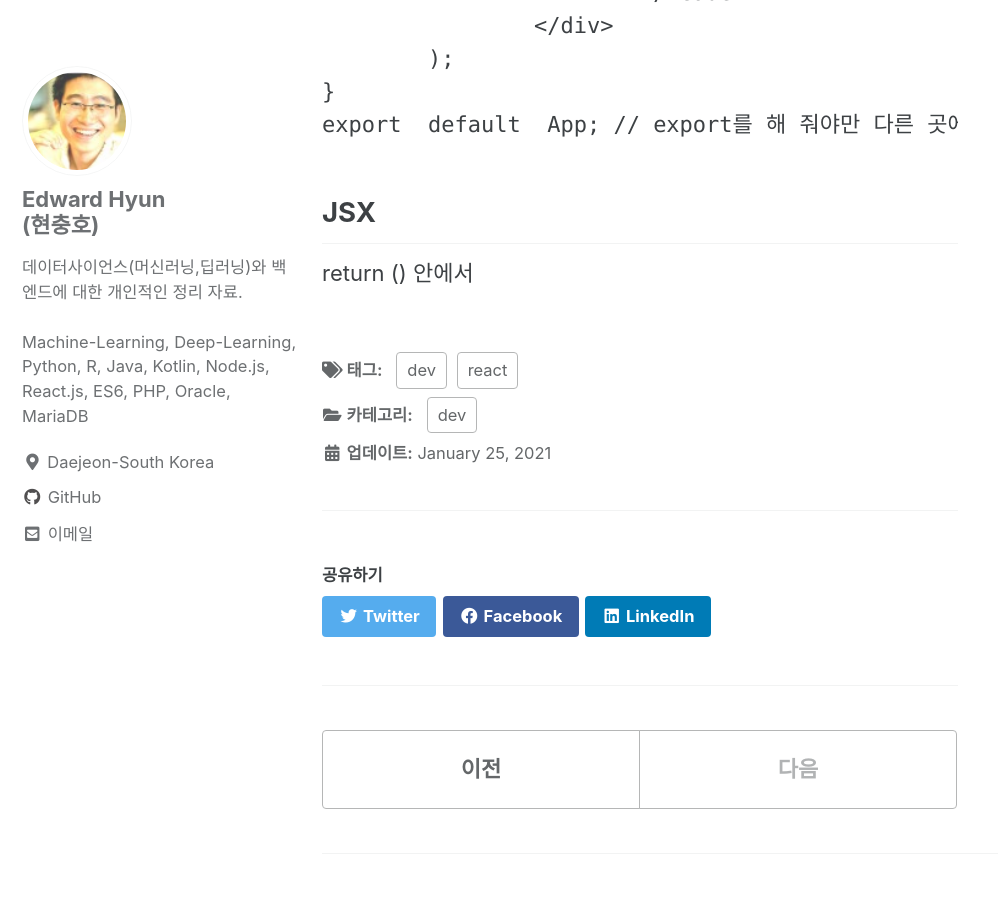
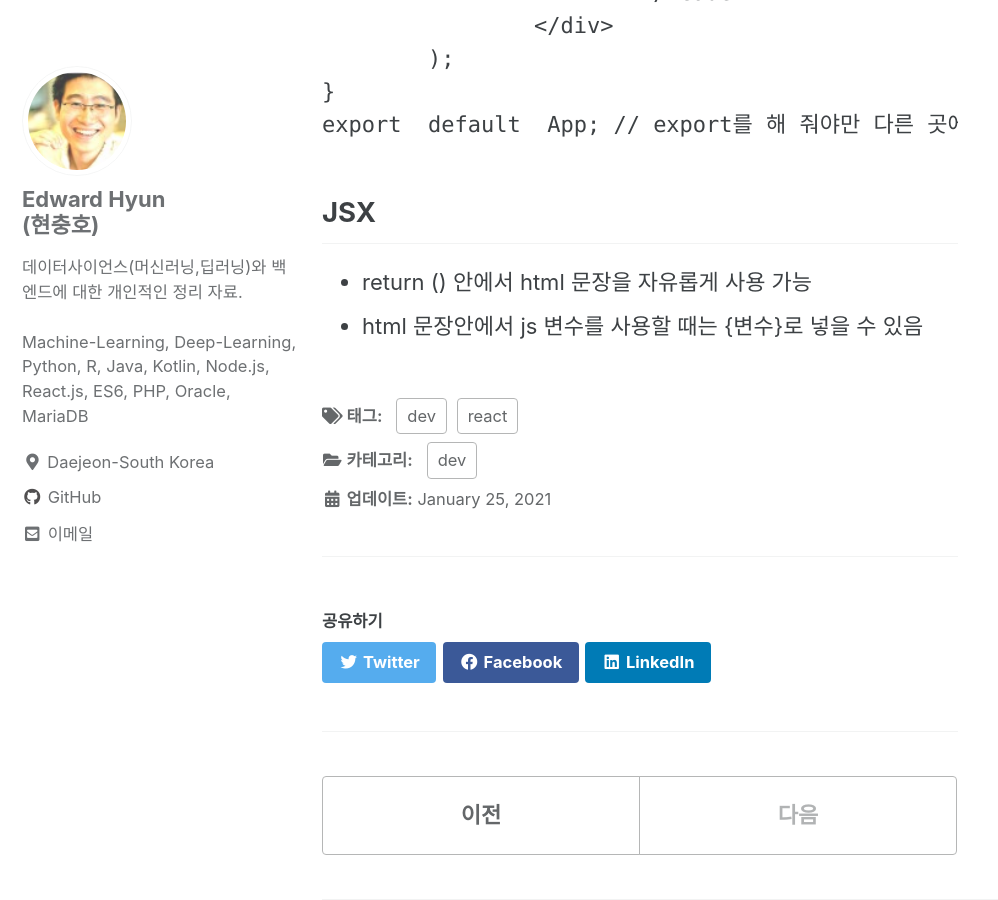
Before and after one commit to iamhch24/iamhch24.github.io, a Jekyll site: the page built from _posts/2021-01-25-[React].md, in a window 1280 px wide and 900 px high, scrolled down 2040 px. Shown: the whole window, without its empty margins (0-998 px from the left). Built offline with Jekyll 4.4.1, drawn with Linux system fonts in a browser that asks for light colours; cached includes are drawn as plain includes.

Commit message:
_posts/2021-01-25-[React].md updated from https://stackedit.io/

````diff
--- a/_posts/2021-01-25-[React].md
+++ b/_posts/2021-01-25-[React].md
@@ -63,8 +63,10 @@ export  default  App; // export를 해 줘야만 다른 곳에서 import할 수
 ```
 
 ## JSX
-return () 안에서
+- return () 안에서 html 문장을 자유롭게 사용 가능
+- html 문장안에서 js 변수를 사용할 때는 {변수}로 넣을 수 있음
+
 <!--stackedit_data:
-eyJoaXN0b3J5IjpbLTE4MDUyNjE0NzAsMTMwNjc4NTI5NiwtMT
+eyJoaXN0b3J5IjpbLTE2NjczNDM1NjYsMTMwNjc4NTI5NiwtMT
 k2MTU5Njc5OF19
 -->
````
